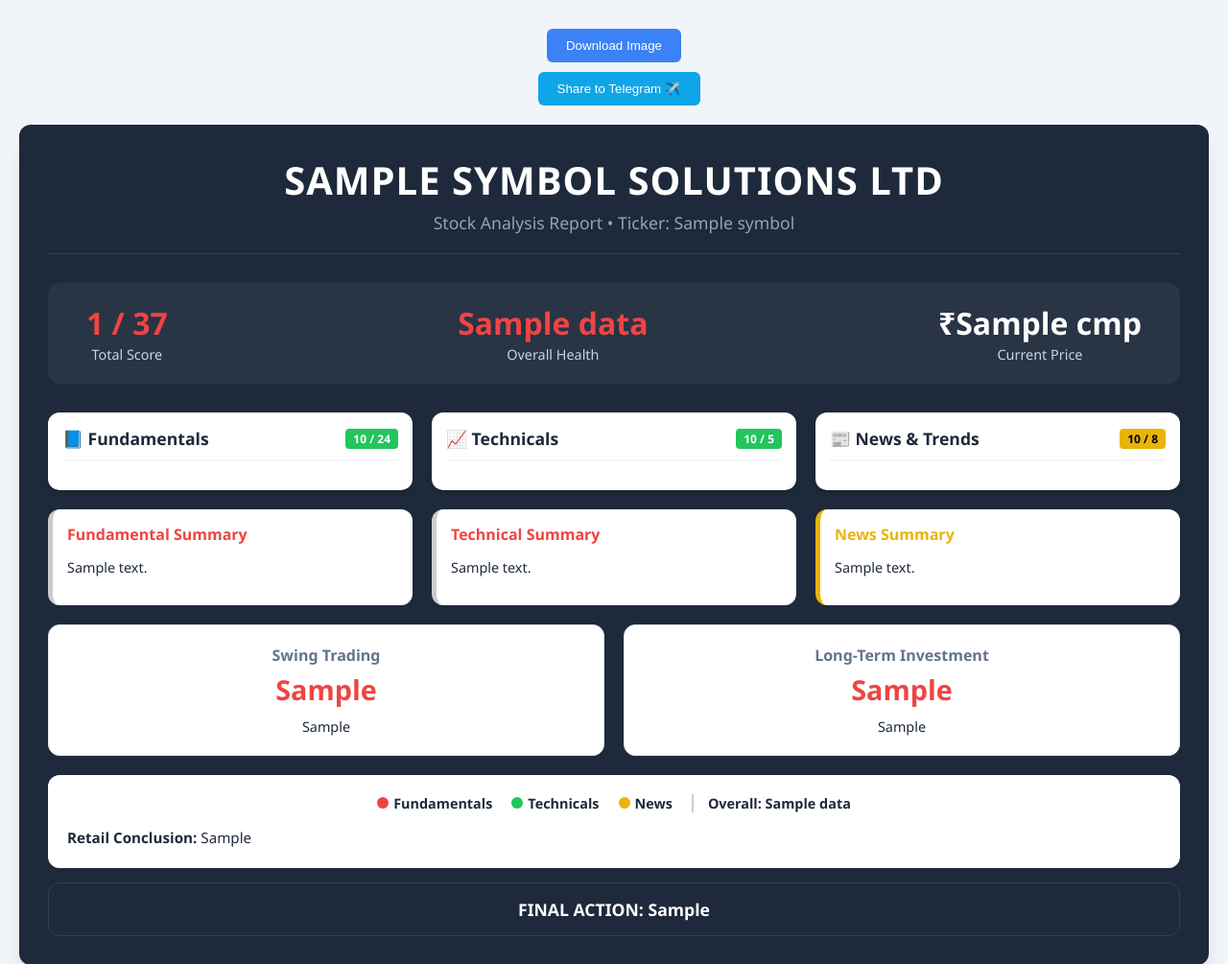
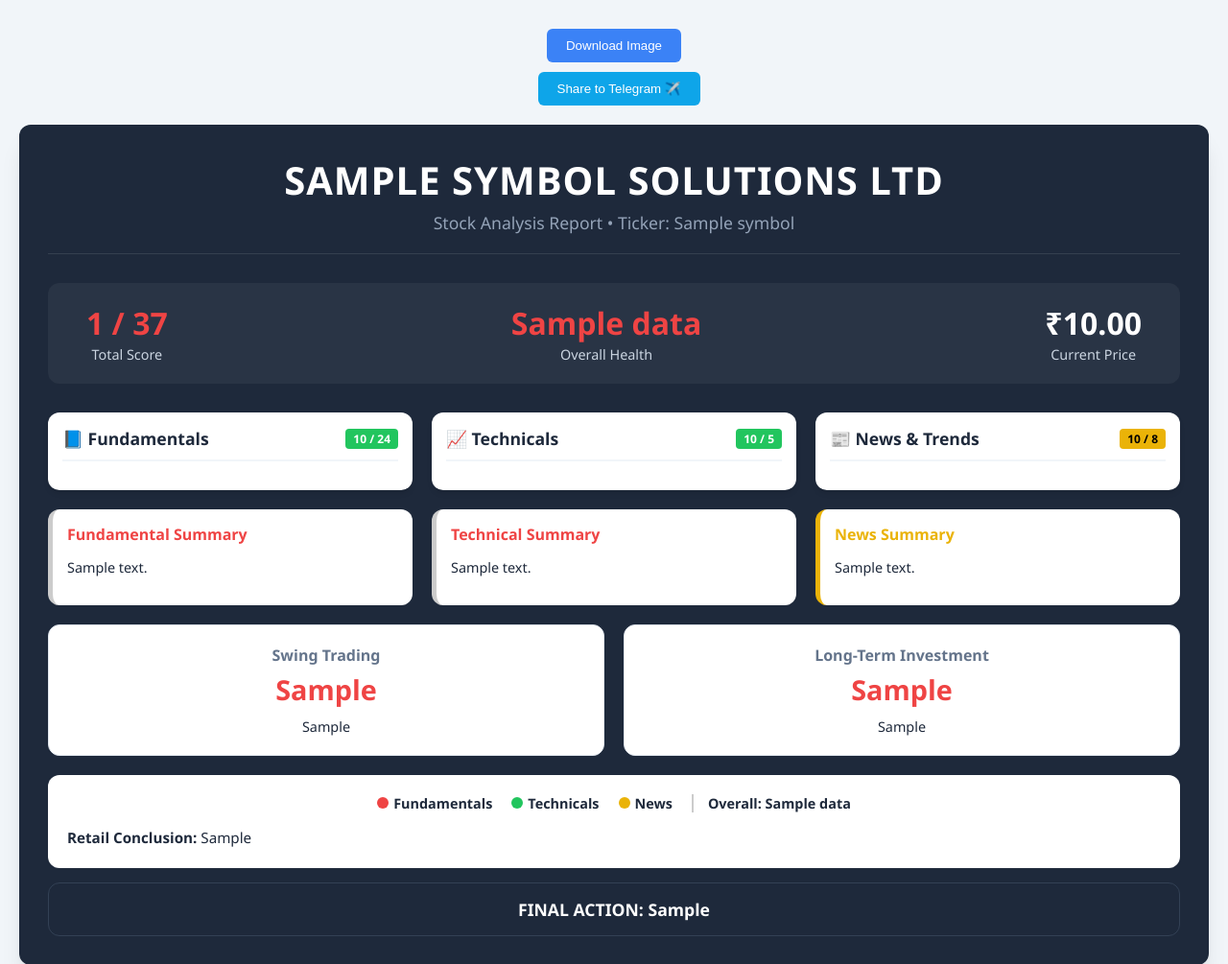
Before and after one commit to sathishkumartscsb-lab/stock-analyzer, a Flask app: template src/web/templates/report.html in a window 1280 px wide. Shown: the top 1005 px of the page at 96% size. Run offline with Flask 3, Linux system fonts and the light colour scheme; the template is opened without the code that fills it: most values are stand-ins (such as "Sample title", 1, 10 or a date in 2020); some libraries are stand-ins or nearby versions.

Commit message:
Fix: Formatted Current Price to 2 decimal places in Web Report and Infographic

```diff
--- a/src/renderer/generator.py
+++ b/src/renderer/generator.py
@@ -38,7 +38,7 @@ class InfographicGenerator:
         draw.text((50, 40), stock_name, font=self.title_font, fill=self.text_color)
 
         cmp = data.get('cmp', 0)
-        draw.text((50, 120), f"CMP: ₹{cmp}", font=self.header_font, fill=self.text_color)
+        draw.text((50, 120), f"CMP: ₹{cmp:.2f}", font=self.header_font, fill=self.text_color)
 
         # Score Badge
         score = data.get('total_score', 0)
--- a/src/web/templates/report.html
+++ b/src/web/templates/report.html
@@ -320,7 +320,7 @@
                 <span class="score-lbl">Overall Health</span>
             </div>
             <div class="score-box">
-                <span class="score-val">₹{{ data.cmp }}</span>
+                <span class="score-val">₹{{ "%.2f"|format(data.cmp) }}</span>
                 <span class="score-lbl">Current Price</span>
             </div>
         </div>
```
